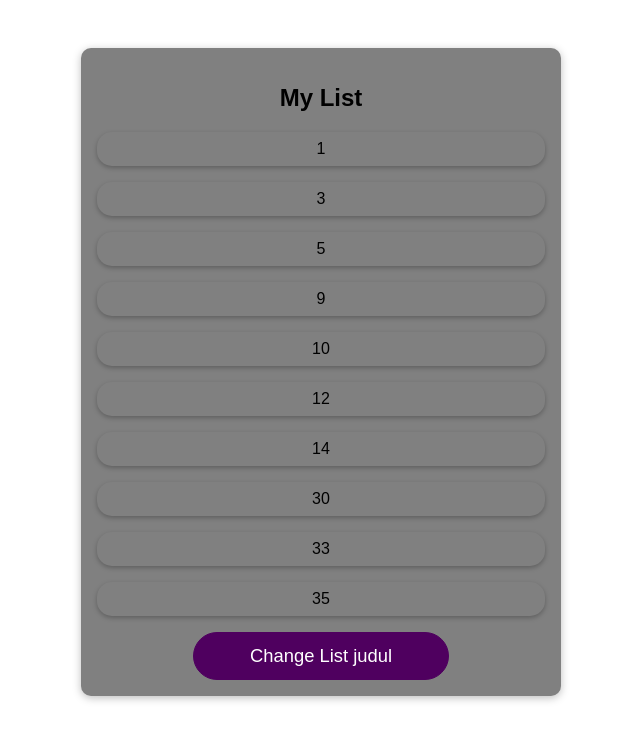
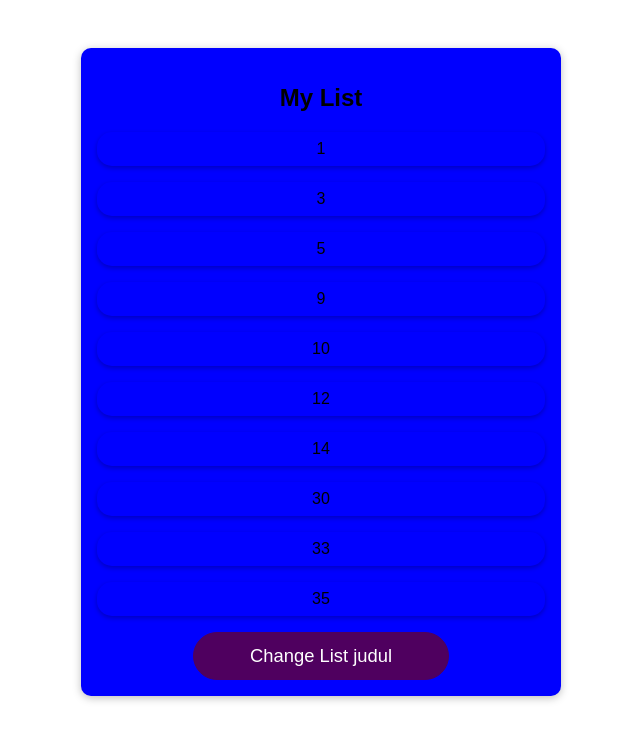
Before and after one commit to HeriSuheri/kursus-12, a React (Create React App) app: page / in a window 1280 px wide. Shown: the top 740 px of the page, without its empty margins (319-959 px from the left). Built offline with nearby package versions, Linux system fonts and the light colour scheme.

Commit message:
ganti biru

```diff
--- a/src/App.css
+++ b/src/App.css
@@ -2,7 +2,7 @@
   margin: 3rem auto;
   width: 30rem;
   padding: 1rem;
-  background: grey;
+  background: blue;
   box-shadow: 0 2px 8px rgba(0, 0, 0, 0.26);
   border-radius: 10px;
   text-align: center;
```
